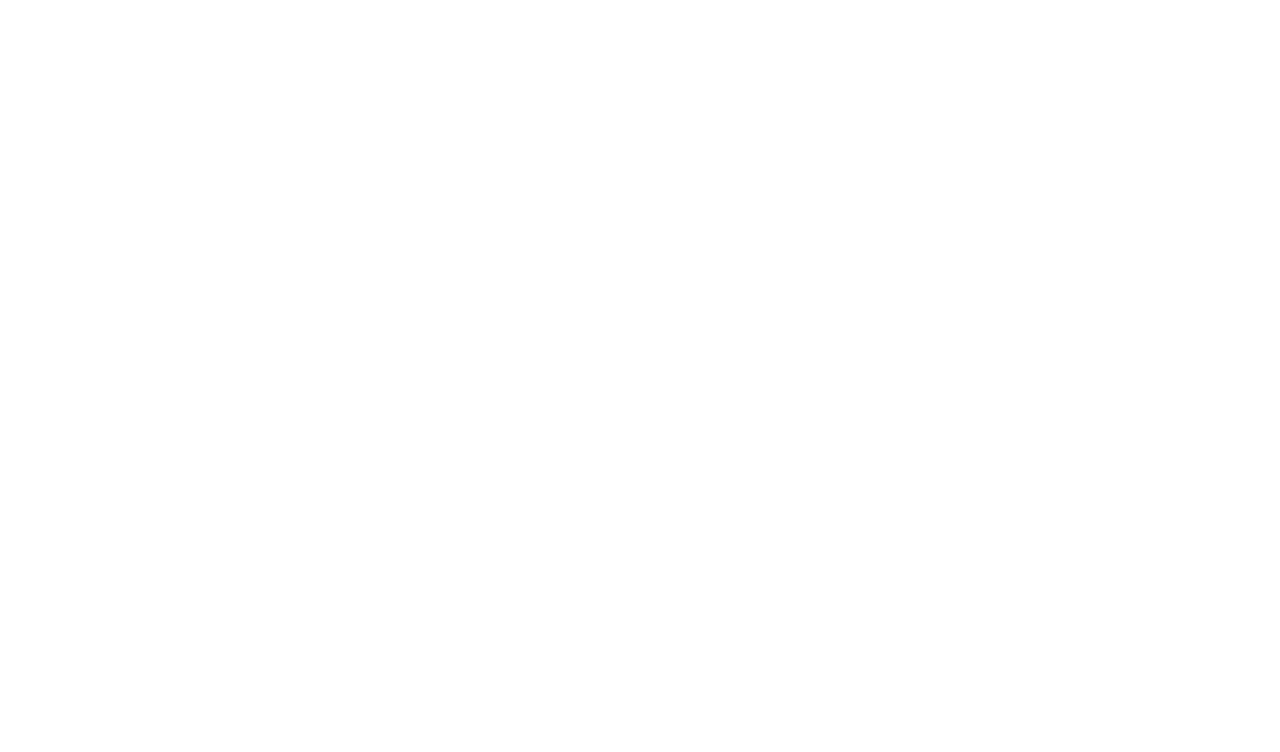
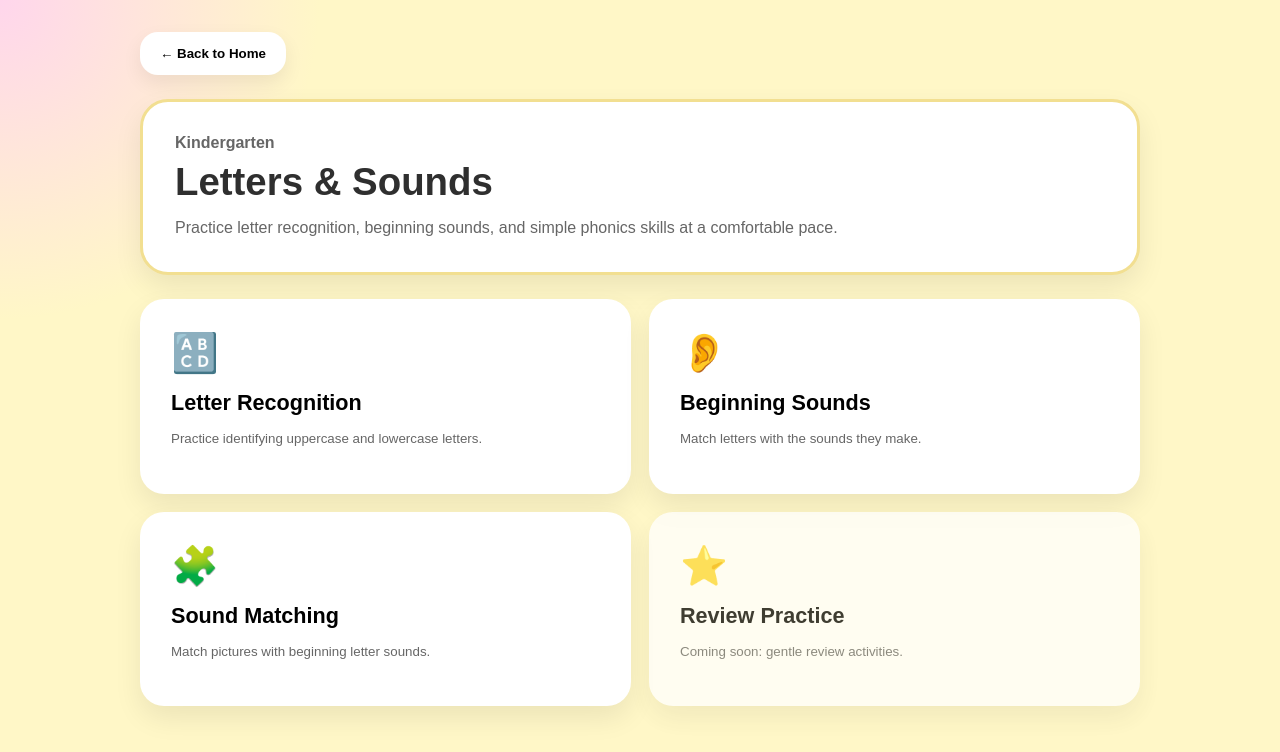
Before and after one commit to kkoelle99/koellite-learning, a React (Vite) app: page /parent/letters-sounds in a window 1280 px wide. Before the commit this address had no page. Shown: the top 752 px of the page. Built offline with nearby package versions, Linux system fonts and the light colour scheme; sample sign-in values are in the browser's storage.

Commit message:
First real learning flow started

```diff
--- a/src/App.jsx
+++ b/src/App.jsx
@@ -9,6 +9,10 @@
 import ThemeSettings from "./pages/ThemeSettings/ThemeSettings";
 import AccessibilitySettings from "./pages/AccessibilitySettings/AccessibilitySettings";
 import ProgressReports from "./pages/ProgressReports/ProgressReports";
+import LettersSounds from "./components/Grades/Kindergarten/LettersSounds/LettersSound";
+import LetterRecognition from "./components/Grades/Kindergarten/LetterRecognition/LetterRecognition";
+
+
 
 function App() {
   return (
@@ -80,6 +84,24 @@
       }
       />
 
+      <Route
+      path="/parent/letters-sounds"
+      element={
+        <ProtectedRoute>
+          <LettersSounds />
+        </ProtectedRoute>
+      }
+      />
+
+      <Route
+      path="/parent/letter-recognition"
+      element={
+        <ProtectedRoute>
+          <LetterRecognition />
+        </ProtectedRoute>
+      }
+      />
+
       </Routes>
     </BrowserRouter>
   )
--- a/src/components/Grades/Kindergarten/KindergartenPath.jsx
+++ b/src/components/Grades/Kindergarten/KindergartenPath.jsx
@@ -1,6 +1,12 @@
+import { useNavigate } from "react-router-dom";
+
 import "./KindergartenPath.css";
 
+
 function KindergartenPath() {
+
+  const navigate = useNavigate();
+
   return (
     <section className="kindergarten-section">
       <div className="section-heading">
@@ -15,7 +21,7 @@
         ⏱ Timed practice is available.
       </div>
 
-      <div className="kindergarten-grid">
+      <div className="kindergarten-grid" onClick={() => navigate("/parent/letters-sounds")}>
         <button className="path-card">
           <span>🔤</span>
           <strong>Letters & Sounds</strong>
--- /dev/null
+++ b/src/components/Grades/Kindergarten/LetterRecognition/LetterRecognition.css
@@ -0,0 +1,50 @@
+.activity-page {
+  min-height: 100vh;
+  padding: 32px;
+  background:
+    radial-gradient(circle at top left, var(--soft-glow), transparent 320px),
+    var(--bg-color);
+}
+
+.activity-container {
+  width: min(800px, 94%);
+  margin: 0 auto;
+}
+
+.activity-header,
+.question-card {
+  background: var(--card-color);
+  border: 3px solid var(--border-color);
+  border-radius: 28px;
+  padding: 32px;
+  margin-bottom: 24px;
+  text-align: center;
+  box-shadow: 0 12px 28px rgba(0,0,0,0.08);
+}
+
+.letter-display {
+  font-size: 8rem;
+  font-weight: bold;
+  margin: 20px 0;
+}
+
+.answer-grid {
+  display: grid;
+  grid-template-columns: repeat(2, 1fr);
+  gap: 16px;
+}
+
+.answer-grid button {
+  padding: 20px;
+  border: none;
+  border-radius: 18px;
+  font-size: 1.5rem;
+  font-weight: bold;
+  background: var(--button-color);
+}
+
+.feedback-message {
+  margin-top: 24px;
+  font-size: 1.25rem;
+  font-weight: bold;
+}
--- /dev/null
+++ b/src/components/Grades/Kindergarten/LetterRecognition/LetterRecognition.jsx
@@ -0,0 +1,59 @@
+import { useState } from "react";
+import { useNavigate } from "react-router-dom";
+
+import "./LetterRecognition.css";
+
+function LetterRecognition() {
+  const navigate = useNavigate();
+
+  const [selectedAnswer, setSelectedAnswer] = useState("");
+  const [feedback, setFeedback] = useState("");
+
+  function checkAnswer(answer) {
+    setSelectedAnswer(answer);
+
+    if (answer === "A") {
+      setFeedback("🎉 Great job! That's the letter A.");
+    } else {
+      setFeedback("💛 Almost! Try again.");
+    }
+  }
+
+  return (
+    <main className="activity-page">
+      <section className="activity-container">
+        <button
+          className="back-home-button"
+          onClick={() => navigate("/kindergarten/letters")}
+        >
+          ← Back to Letters & Sounds
+        </button>
+
+        <div className="activity-header">
+          <p>Lesson 1</p>
+          <h1>Letter Recognition</h1>
+          <span>Can you identify this letter?</span>
+        </div>
+
+        <div className="question-card">
+          <div className="letter-display">A</div>
+
+          <div className="answer-grid">
+            <button onClick={() => checkAnswer("A")}>A</button>
+            <button onClick={() => checkAnswer("B")}>B</button>
+            <button onClick={() => checkAnswer("C")}>C</button>
+            <button onClick={() => checkAnswer("D")}>D</button>
+          </div>
+
+          {feedback && (
+            <div className="feedback-message">
+              {feedback}
+            </div>
+          )}
+        </div>
+      </section>
+    </main>
+  );
+}
+
+export default LetterRecognition;
--- /dev/null
+++ b/src/components/Grades/Kindergarten/LettersSounds/LettersSound.css
@@ -0,0 +1,91 @@
+.letters-page {
+  min-height: 100vh;
+  padding: 32px;
+  background:
+    radial-gradient(circle at top left, var(--soft-glow), transparent 320px),
+    var(--bg-color);
+}
+
+.letters-container {
+  width: min(1000px, 94%);
+  margin: 0 auto;
+}
+
+.letters-header {
+  background: var(--card-color);
+  border: 3px solid var(--border-color);
+  border-radius: 28px;
+  padding: 32px;
+  margin-bottom: 24px;
+  box-shadow: 0 12px 28px rgba(0, 0, 0, 0.08);
+}
+
+.letters-header p {
+  margin: 0 0 8px;
+  color: var(--muted-text);
+  font-weight: bold;
+}
+
+.letters-header h1 {
+  margin: 0 0 12px;
+  font-size: 2.4rem;
+}
+
+.letters-header span {
+  color: var(--muted-text);
+  line-height: 1.5;
+}
+
+.letters-lessons-grid {
+  display: grid;
+  grid-template-columns: repeat(2, 1fr);
+  gap: 18px;
+}
+
+.lesson-card {
+  background: var(--card-color);
+  border: 3px solid transparent;
+  border-radius: 24px;
+  padding: 28px;
+  min-height: 190px;
+  text-align: left;
+  box-shadow: 0 12px 28px rgba(0, 0, 0, 0.08);
+}
+
+.lesson-card:hover {
+  border-color: var(--button-color);
+  transform: translateY(-2px);
+}
+
+.lesson-card span {
+  font-size: 2.4rem;
+}
+
+.lesson-card strong {
+  display: block;
+  margin-top: 14px;
+  font-size: 1.35rem;
+}
+
+.lesson-card p {
+  color: var(--muted-text);
+  line-height: 1.5;
+}
+
+.coming-soon-lesson {
+  opacity: 0.75;
+}
+
+@media (max-width: 700px) {
+  .letters-page {
+    padding: 20px;
+  }
+
+  .letters-lessons-grid {
+    grid-template-columns: 1fr;
+  }
+
+  .letters-header {
+    padding: 24px;
+  }
+}
--- /dev/null
+++ b/src/components/Grades/Kindergarten/LettersSounds/LettersSound.jsx
@@ -0,0 +1,54 @@
+import { useNavigate } from "react-router-dom";
+
+import "./LettersSound.css";
+
+function LettersSounds() {
+  const navigate = useNavigate();
+
+  return (
+    <main className="letters-page">
+      <section className="letters-container">
+        <button className="back-home-button" onClick={() => navigate("/home")}>
+          ← Back to Home
+        </button>
+
+        <div className="letters-header">
+          <p>Kindergarten</p>
+          <h1>Letters & Sounds</h1>
+          <span>
+            Practice letter recognition, beginning sounds, and simple phonics
+            skills at a comfortable pace.
+          </span>
+        </div>
+
+        <div className="letters-lessons-grid">
+          <button className="lesson-card" onClick={() => navigate("/parent/letter-recognition")}>
+            <span>🔠</span>
+            <strong>Letter Recognition</strong>
+            <p>Practice identifying uppercase and lowercase letters.</p>
+          </button>
+
+          <button className="lesson-card">
+            <span>👂</span>
+            <strong>Beginning Sounds</strong>
+            <p>Match letters with the sounds they make.</p>
+          </button>
+
+          <button className="lesson-card">
+            <span>🧩</span>
+            <strong>Sound Matching</strong>
+            <p>Match pictures with beginning letter sounds.</p>
+          </button>
+
+          <button className="lesson-card coming-soon-lesson">
+            <span>⭐</span>
+            <strong>Review Practice</strong>
+            <p>Coming soon: gentle review activities.</p>
+          </button>
+        </div>
+      </section>
+    </main>
+  );
+}
+
+export default LettersSounds;
```
